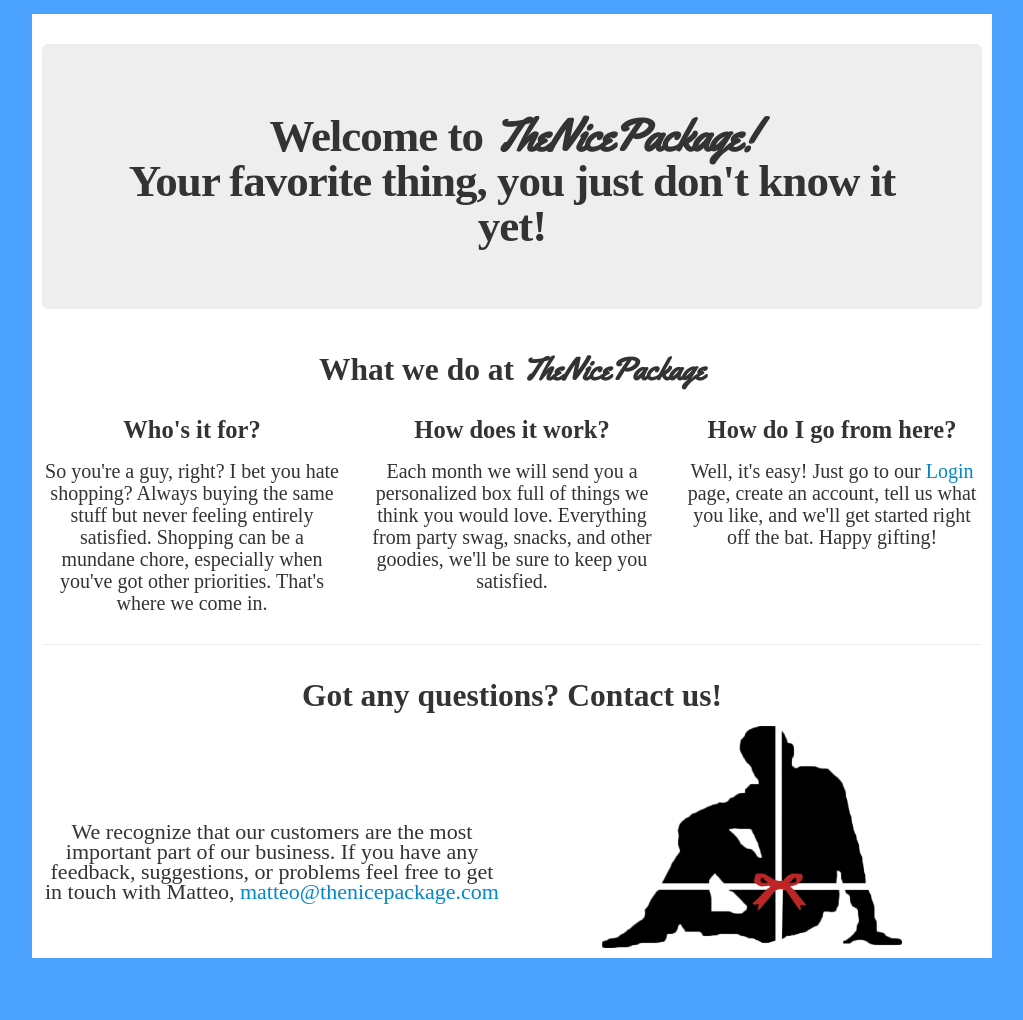
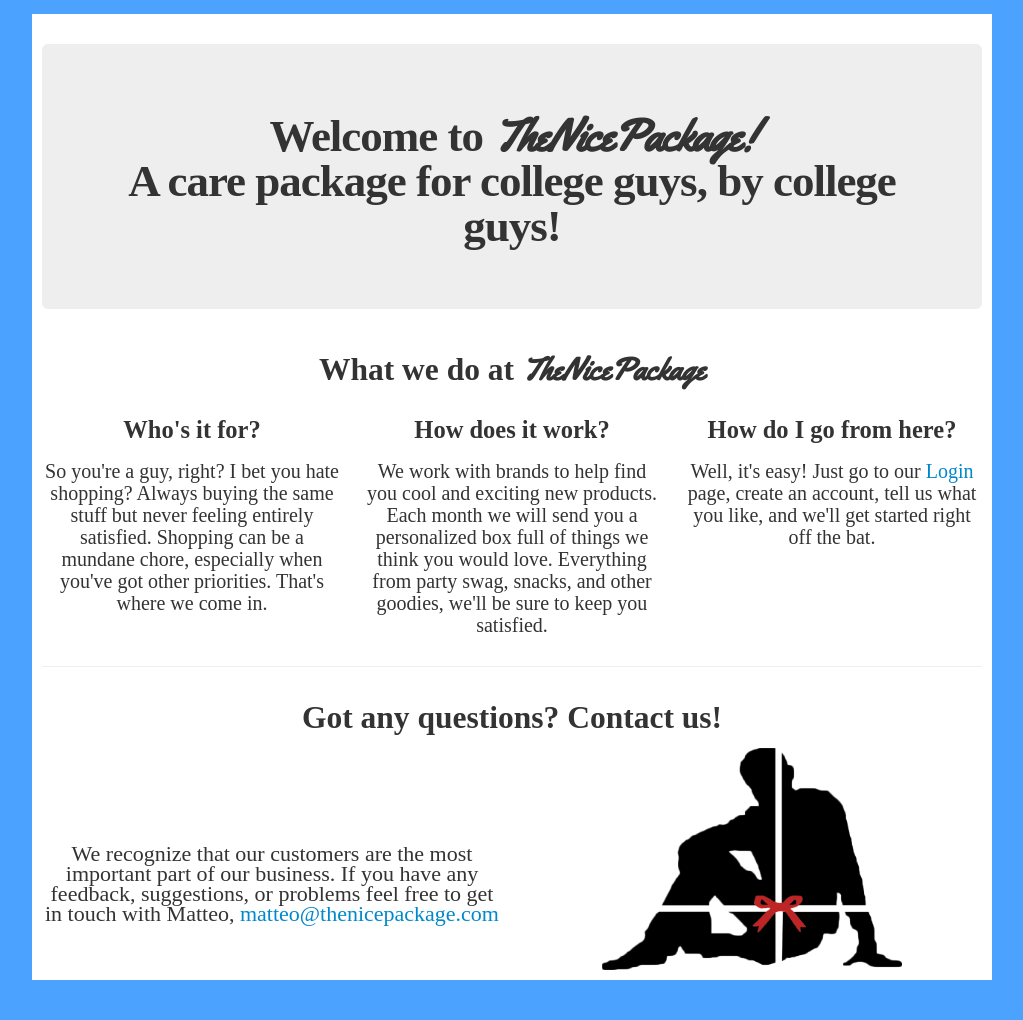
Before and after one commit to rogerfitz/box, a Django app: page / in a window 1280 px wide. Shown: the part 66-1086 px from the top of the page, without its empty margins (128-1151 px from the left). Run offline with Django 3.2, Linux system fonts and the light colour scheme; parts of the project's set-up code (start-up, migrations or seed data) failed here and were passed over; some libraries are stand-ins or nearby versions; some web fonts are replaced.

Commit message:
Rewording, should help sell more and SEO

```diff
--- a/templates/index.html
+++ b/templates/index.html
@@ -2,7 +2,7 @@
 
 {% block body %}
             <div class = "hero-unit">
-                <h1> Welcome to <span id = "name">TheNicePackage!</span><br><span id = 'secondTop'>Your favorite thing, you just don't know it yet!</span> </h1>
+                <h1> Welcome to <span id = "name">TheNicePackage!</span><br><span id = 'secondTop'>A care package for college guys, by college guys!</span> </h1>
                 <!--<h2> Feel free to look around to learn more about our product and get more information.</h2>
             <a class = "btn btn-primary btn-lg" role = "button" id = "hero-button"> Learn more about us! </a>-->
             </div>
@@ -20,12 +20,12 @@
 
                 <div class = "span4">
                     <h3> How does it work?</h3>
-                    <p>Each month we will send you a personalized box full of things we think you would love. Everything from party swag, snacks, and other goodies, we'll be sure to keep you satisfied.</p>
+                    <p>We work with brands to help find you cool and exciting new products. Each month we will send you a personalized box full of things we think you would love. Everything from party swag, snacks, and other goodies, we'll be sure to keep you satisfied.</p>
                 </div>
 
                 <div class = "span4">
                     <h3> How do I go from here?</h3>
-                    <p> Well, it's easy! Just go to our <a href = "/login"> Login</a> page, create an account, tell us what you like, and we'll get started right off the bat. Happy gifting!</p>
+                    <p> Well, it's easy! Just go to our <a href = "/login"> Login</a> page, create an account, tell us what you like, and we'll get started right off the bat.</p>
                 </div>
             </div>
 
```
